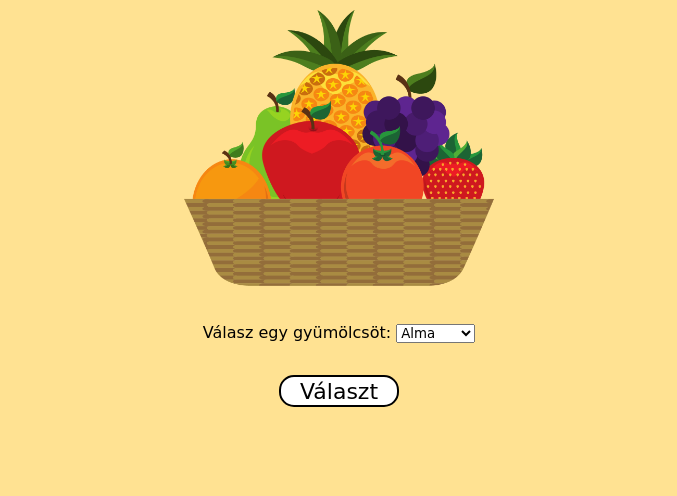
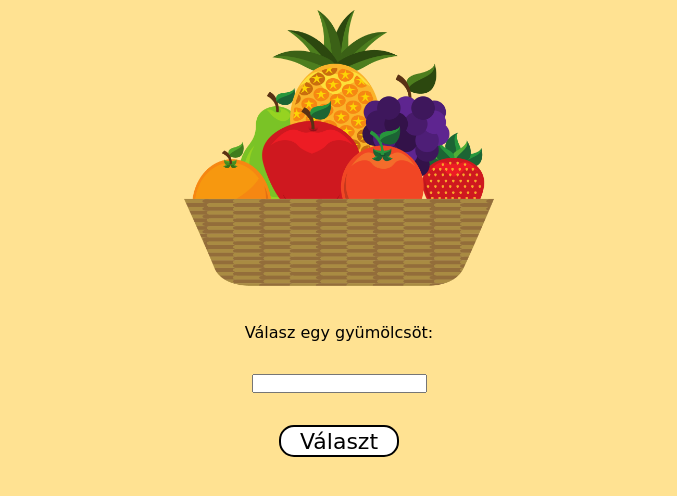
Before and after one commit to mrkocka/PK-fruit-basket, a website: page public/index.html in a window 1280 px wide. Shown: the part 90-586 px from the top of the page, without its empty margins (301-978 px from the left). Drawn offline with Linux system fonts and the light colour scheme; a web font is replaced by a local one.

Commit message:
elso változtatás

```diff
--- a/public/index.html
+++ b/public/index.html
@@ -21,19 +21,8 @@
         alt="egyrajzoltgyumolcskosar"
       />
     </section>
-    <label for="selectBox"
-      >Válasz egy gyümölcsöt:
-      <select id="selectBox">
-        <option value="1">Alma</option>
-        <option value="2">Dinnye</option>
-        <option value="3">Eper</option>
-        <option value="4">Narancs</option>
-        <option value="5">Szőlő</option>
-        <option value="6">Ananász</option>
-        <option value="7">Körte</option>
-        <option value="8">Barack</option>
-      </select>
-    </label>
+    <label for="selectBox">Válasz egy gyümölcsöt:</label>
+    <input type="text" id="wor-input" required />
     <button id="valastButton-js" class="button-style">Választ</button>
     <script src="./main.js"></script>
   </body>
--- a/public/main.js
+++ b/public/main.js
@@ -5,15 +5,16 @@ let imggyumi = document.querySelector(".gyumiImg-js");
 button.addEventListener("click", valuegyum);
 
 function valuegyum() {
-  let selectedValue = selectBox.options[selectBox.selectedIndex].value;
+  let selectedValue = document.getElementById("wor-input").value;
   let ertek = selectedValue;
   console.log(ertek);
-  console.log(`http://localhost:666/api/gyumolcskosar/${ertek}`);
+
+  /* console.log(`http://localhost:666/api/gyumolcskosar/${ertek}`);
   fetch(`http://localhost:666/api/gyumolcskosar/${ertek}`)
     .then((json) => json.json())
     .then((objektum) => {
       //Kép
       imggyumi.src = objektum.image;
       imggyumi.width = "50px";
-    });
+    }); */
 }
```
